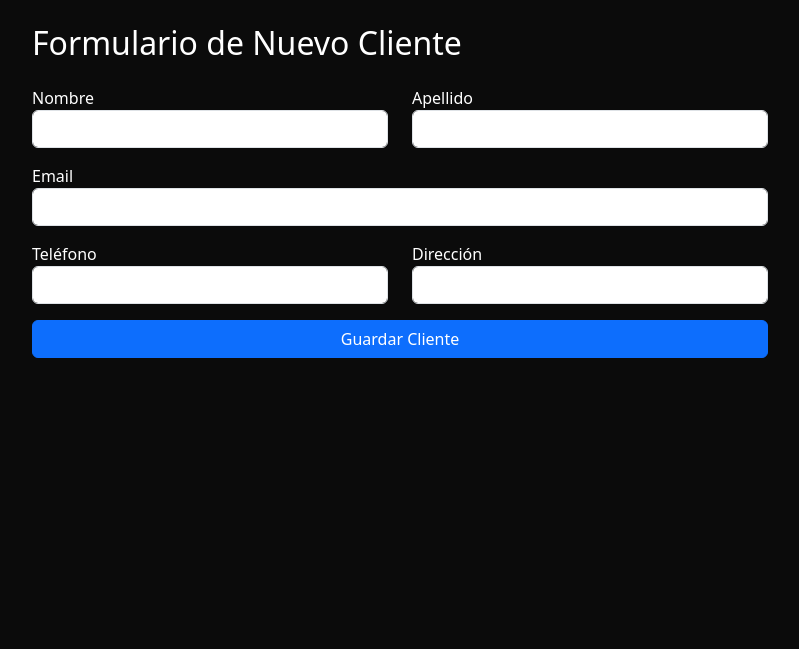
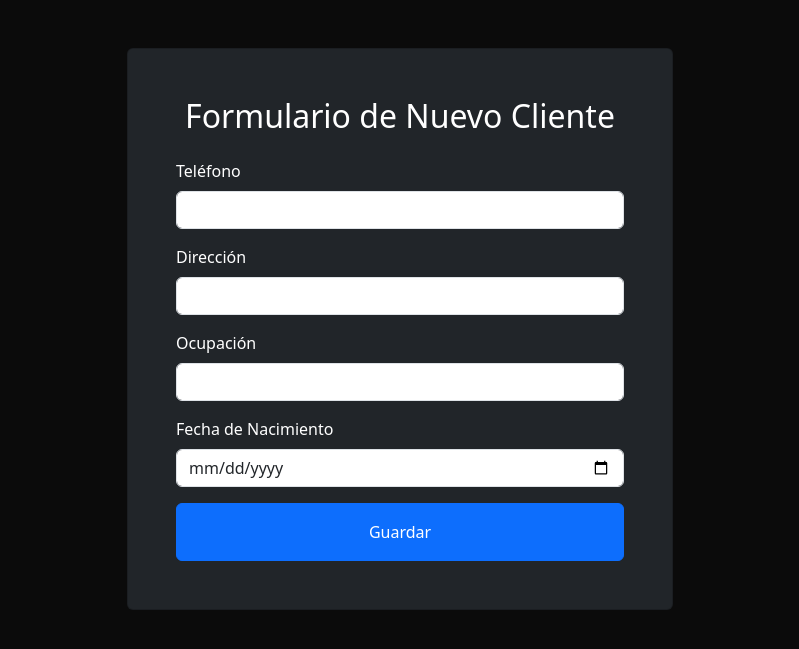
Before and after one commit to KevinZ15/ProyectoProgra4, a Flask app: page /client_form in a window 1280 px wide. Shown: the part 79-728 px from the top of the page, without its empty margins (240-1039 px from the left). Run offline with Flask 3, Linux system fonts and the light colour scheme; the visitor is signed in with stand-in values (Sample User, id 1).

Commit message:
Correccion de algunos arhivos .py
- Separar registro_controller.py de auth_controller.py
- Agregar campos nombre y apellido a register.html
- Actualizar tabla clientes en formulario_model.py
- Guardar nombre y apellido en sesión desde app.py
- Agregar comentarios explicativos en todos los archivos

```diff
--- a/app.py
+++ b/app.py
@@ -1,68 +1,98 @@
+# app.py - Punto de entrada de la aplicación
+
 from flask import Flask, render_template, request, redirect, url_for, session, flash
-import os
-from controllers.auth_controller import register_user_controller, login_user_controller, logout_user
-from models.user_model import init_databases, get_user_by_username
+from controllers.auth_controller import login_user_controller, logout_user
+from controllers.registro_controller import registro_controller
+from models.user_model import init_databases
+from models.formulario_model import init_db_formularios, create_cliente
 
 app = Flask(__name__)
 app.secret_key = 'super_secret_key_progra4'
 app.config['SESSION_PERMANENT'] = False
-# Crear bases de datos al iniciar
+
+# Inicializar ambas bases de datos al arrancar la app
 init_databases()
+init_db_formularios()
 
 @app.route('/')
 def index():
+    # Redirige la raíz al login
     return render_template('login.html')
 
 @app.route('/register', methods=['GET', 'POST'])
 def register():
     if request.method == 'POST':
+        # Obtiene los datos del formulario de registro
         username = request.form['username']
         password = request.form['password']
         email = request.form['email']
+        nombre = request.form['nombre']
+        apellido = request.form['apellido']
 
-        success, message = register_user_controller(username, password, email)
+        # Llama al controller de registro
+        success, message, user = registro_controller(username, password, email)
         flash(message)
+
         if success:
-            user = get_user_by_username(username)
+            # Guarda los datos del usuario en la sesión
             session['user_id'] = user[0]
             session['username'] = username
+            session['nombre'] = nombre
+            session['apellido'] = apellido
+            # Redirige al formulario de cliente después del registro
             return redirect(url_for('client_form'))
+
     return render_template('register.html')
 
 @app.route('/login', methods=['GET', 'POST'])
 def login():
     if request.method == 'POST':
+        # Obtiene las credenciales del formulario
         username = request.form['username']
         password = request.form['password']
 
+        # Verifica las credenciales con el controller de autenticación
         success, message, user = login_user_controller(username, password)
         flash(message)
+
         if success:
+            # Guarda el id y username en la sesión
             session['user_id'] = user[0]
             session['username'] = username
             return redirect(url_for('dashboard'))
+
     return render_template('login.html')
 
 @app.route('/logout')
 def logout():
+    # Cierra la sesión y redirige al login
     logout_user()
     return redirect(url_for('login'))
 
 @app.route('/client_form', methods=['GET', 'POST'])
 def client_form():
+    # Protege la ruta: solo usuarios autenticados pueden acceder
     if 'user_id' not in session:
         flash('Debes iniciar sesión primero')
         return redirect(url_for('login'))
 
     if request.method == 'POST':
-        nombre = request.form['nombre']
-        apellido = request.form['apellido']
-        email = request.form['email']
+        # Obtiene los datos del formulario de cliente
         telefono = request.form['telefono']
         direccion = request.form['direccion']
+        ocupacion = request.form['ocupacion']
+        fecha_nacimiento = request.form['fecha_nacimiento']
 
-        from models.user_model import save_client
-        save_client(nombre, apellido, email, telefono, direccion)
+        # Guarda el cliente usando nombre y apellido guardados en la sesión
+        create_cliente(
+            session['user_id'],
+            session['nombre'],
+            session['apellido'],
+            telefono,
+            direccion,
+            ocupacion,
+            fecha_nacimiento
+        )
         flash('¡Cliente guardado correctamente!')
         return redirect(url_for('dashboard'))
 
@@ -70,6 +100,7 @@ def client_form():
 
 @app.route('/dashboard')
 def dashboard():
+    # Protege el dashboard: solo usuarios autenticados pueden verlo
     if 'user_id' not in session:
         flash('Debes iniciar sesión primero')
         return redirect(url_for('login'))
--- a/templates/base.html
+++ b/templates/base.html
@@ -10,13 +10,13 @@
 </head>
 <body>
 
+    <!-- Navbar visible solo en páginas protegidas, oculta en login y registro -->
     {% if request.endpoint != 'login' and request.endpoint != 'register' and request.endpoint != 'index' %}
     <nav class="navbar navbar-expand-lg navbar-dark sticky-top">
         <div class="container">
             <a class="navbar-brand" href="{{ url_for('dashboard') }}">
                 <img src="{{ url_for('static', filename='img/logoEmanuel.png') }}" alt="Logo Emanuel" class="logo-nav">
             </a>
-
             <a href="{{ url_for('logout') }}" class="btn btn-outline-light btn-sm">
                 Cerrar Sesión
             </a>
@@ -25,6 +25,7 @@
     {% endif %}
 
     <div class="container mt-4">
+        <!-- Mensajes flash que desaparecen automáticamente después de 3 segundos -->
         {% with messages = get_flashed_messages() %}
             {% if messages %}
                 {% for message in messages %}
@@ -37,7 +38,6 @@
     </div>
 
     <script>
-
         setTimeout(function() {
             document.querySelectorAll('.alert').forEach(el => el.remove());
         }, 3000);
--- a/templates/client_form.html
+++ b/templates/client_form.html
@@ -1,35 +1,34 @@
 {% extends 'base.html' %}
 {% block content %}
-<div class="row justify-content-center">
-    <div class="col-md-8">
-        <h2 class="mb-4">Formulario de Nuevo Cliente</h2>
+<!-- Formulario de datos adicionales del cliente tras el registro -->
+<div class="row justify-content-center mt-5">
+    <div class="col-md-6">
+        <div class="card bg-dark text-white">
+            <div class="card-body p-5">
+                <h2 class="text-center mb-4">Formulario de Nuevo Cliente</h2>
+
+                <!-- Campos obligatorios del perfil del cliente -->
                 <form method="POST">
-            <div class="row">
-                <div class="col-md-6 mb-3">
-                    <label>Nombre</label>
-                    <input type="text" name="nombre" class="form-control" required>
-                </div>
-                <div class="col-md-6 mb-3">
-                    <label>Apellido</label>
-                    <input type="text" name="apellido" class="form-control" required>
-                </div>
+                    <div class="mb-3">
+                        <label class="form-label">Teléfono</label>
+                        <input type="text" name="telefono" class="form-control" required>
                     </div>
                     <div class="mb-3">
-                <label>Email</label>
-                <input type="email" name="email" class="form-control" required>
-            </div>
-            <div class="row">
-                <div class="col-md-6 mb-3">
-                    <label>Teléfono</label>
-                    <input type="text" name="telefono" class="form-control" required>
-                </div>
-                <div class="col-md-6 mb-3">
-                    <label>Dirección</label>
+                        <label class="form-label">Dirección</label>
                         <input type="text" name="direccion" class="form-control" required>
                     </div>
+                    <div class="mb-3">
+                        <label class="form-label">Ocupación</label>
+                        <input type="text" name="ocupacion" class="form-control" required>
                     </div>
-            <button type="submit" class="btn btn-primary w-100">Guardar Cliente</button>
+                    <div class="mb-3">
+                        <label class="form-label">Fecha de Nacimiento</label>
+                        <input type="date" name="fecha_nacimiento" class="form-control" required>
+                    </div>
+                    <button type="submit" class="btn btn-primary w-100 py-3">Guardar</button>
                 </form>
             </div>
         </div>
+    </div>
+</div>
 {% endblock %}
--- a/templates/login.html
+++ b/templates/login.html
@@ -1,6 +1,7 @@
 {% extends 'base.html' %}
 
 {% block content %}
+<!-- Formulario de inicio de sesión -->
 <div class="row justify-content-center">
     <div class="col-md-6">
         <h2 class="text-center mb-4">Iniciar Sesión</h2>
@@ -15,6 +16,7 @@
             </div>
             <button type="submit" class="btn btn-primary w-100">Entrar</button>
         </form>
+        <!-- Enlace para usuarios sin cuenta -->
         <p class="text-center mt-3">¿No tienes cuenta? <a href="/register">Regístrate</a></p>
     </div>
 </div>
```
Also changed, not shown: controllers/auth_controller.py (+9 -5 lines), controllers/registro_controller.py (+9 -75 lines), models/formulario_model.py (+15 -23 lines), models/user_model.py (+9 -23 lines), templates/register.html (+8 -0 lines), database/formularios.db, database/usuarios.db. Lines whose indentation alone changed are shown as unchanged.
